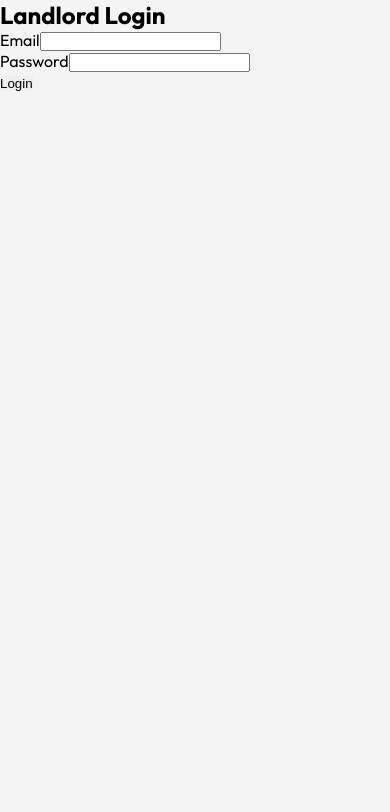
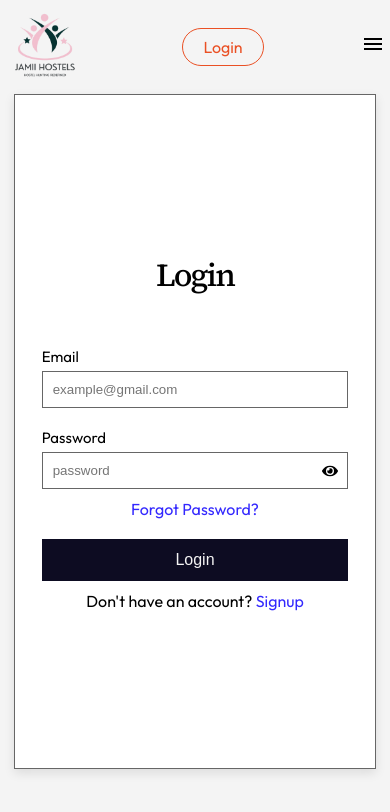
Before and after one commit to mwendwamark/Keja-connect-Frontend, a React (Vite) app: page /landlord/login in a window 390 px wide. Shown: the top 812 px of the page. Built offline with nearby package versions, Linux system fonts and the light colour scheme.

Commit message:
redo the login and signup pages to use jwt, style them and make them responsive

```diff
--- a/src/Landlords/LandlordNavbar/LandlordNavbar.jsx
+++ b/src/Landlords/LandlordNavbar/LandlordNavbar.jsx
@@ -33,7 +33,7 @@
             </>
           ) : (
             <li>
-              <NavLink to="/landlord-login">Login</NavLink>
+              <NavLink to="/landlord/login">Login</NavLink>
             </li>
           )}
         </ul>
--- a/src/Landlords/Login/LandlordLogin.css
+++ b/src/Landlords/Login/LandlordLogin.css
@@ -1,33 +1,35 @@
-.landlord-login-page {
-    width: 100%;
-    padding: 10px;
-    height: 100vh;
+:root {
+    --primary-font-size: 15px;
+    --input-padding: 10px;
+    --input-border: 1px solid var(--faint-text-color);
+    --container-width: 100%;
 }
 
-.landlord-login-page a {
-    color: var(--blue-link-color);
-    cursor: pointer;
-    transition: 0.4s linear;
-}
-
-.landlord-login-page a:hover {
-    text-decoration: underline;
+.landlord-login-page {
+    width: 100;
+    height: 100vh;
+    display: flex;
+    align-items: center;
+    justify-content: center;
+    padding: 10px;
 }
 
 .landlord-login-container {
-    width: 100%;
     display: flex;
     flex-direction: row-reverse;
     justify-content: space-between;
-    border: 1px solid var(--faint-text-color);
+    width: 100%;
+    border: var(--input-border);
+    background-color: white;
     height: 100%;
-    align-items: center;
+    box-shadow: 0 4px 10px rgba(0, 0, 0, 0.1);
+    overflow: hidden;
 }
 
 .landlord-login-image {
-    position: relative;
     width: 60%;
     height: 100%;
+    position: relative;
 }
 
 .landlord-login-image img {
@@ -37,156 +39,143 @@
     filter: grayscale(30%);
 }
 
+.landlord-login-overlay-text {
+    position: absolute;
+    top: 14%;
+    right: 50%;
+    transform: translate(60%, -10%);
+    text-align: center;
+    padding: 20px;
+    width: 80%;
+}
+
+.landlord-login-overlay-text h1 {
+    color: var(--background-color);
+    font-size: 2rem;
+    margin-bottom: 10px;
+}
+
+.landlord-login-overlay-text p {
+    font-size: 1.2rem;
+    color: var(--background-color);
+}
+
 .landlord-login-form {
     width: 40%;
+    padding: 20px;
     display: flex;
     flex-direction: column;
-    padding: 20px;
-    gap: 5px;
+    justify-content: center;
+    align-items: center;
 }
 
-.landlord-login-form-title {
+.landlord-login-title {
     text-align: center;
+    margin-bottom: 50px;
+    width: 100%;
 }
 
-.landlord-login-form-title h1::before {
-    content: "";
-    display: inline-block;
-    width: 50px;
-    height: 2px;
-    background-color: var(--text-color);
-    margin-right: 10px;
-    vertical-align: middle;
+.landlord-login-email-input,
+.landlord-login-password-input {
+    display: flex;
+    flex-direction: column;
+    width: 80%;
+    margin: 20px auto 0;
 }
 
-.landlord-login-form-title p {
-    color: var(--faint-text-color);
+.landlord-login-email-input input,
+.landlord-login-password-input input {
+    padding: var(--input-padding);
+    margin-top: 5px;
+    border-radius: 0;
+    border: var(--input-border);
+    width: 100%;
 }
 
-.landlord-login-input {
-    display: flex;
-    flex-direction: column;
-    width: 100%;
-    justify-content: center;
-    margin-left: auto;
-    margin-right: auto;
+.landlord-login-email-input label,
+.landlord-login-password-input label {
+    font-size: var(--primary-font-size);
 }
 
-.landlord-login-password input,
-.landlord-login-input input {
+.landlord-login-btn {
+    margin: 20px auto 0;
+    display: flex;
+    justify-content: center;
     padding: 12px;
-    width: 100%;
-    box-sizing: border-box;
-    border: 0.2px solid var(--faint-text-color);
-}
-.landlord-login-password label,
-.landlord-login-input label{
-    color: var(--faint-text-color);
+    width: 80%;
+    text-align: center;
+    color: var(--background-color);
+    background-color: var(--text-color);
+    font-size: 1rem;
 }
 
-.landlord-forgot-pass {
-    text-align: end;
-}
-
-.landlord-login-password-field {
+.landlord-login-password-input {
     position: relative;
-    width: 100%;
 }
 
 .landlord-login-eye-icon {
     position: absolute;
     right: 10px;
-    top: 55%;
+    top: 75%;
     transform: translateY(-50%);
     background: none;
     border: none;
     cursor: pointer;
     font-size: 16px;
-    color: #333;
-    z-index: 2;
 }
 
-.error-messages p {
-    color: red;
-    font-size: 14px;
-    padding: 10px;
+.landlord-dont-have-an-account,
+.landlord-forgot-password {
+    margin-top: 10px;
 }
 
-.landlord-login-btn {
-    padding: 12px;
-    width: 100%;
-    background-color: var(--text-color);
-    color: var(--background-color);
-    cursor: pointer;
-    transition: 0.4s ease;
-    text-align: center;
-    margin: 0 auto;
-    font-size: 16px;
+.landlord-dont-have-an-account p span a,
+.landlord-forgot-password p a {
+    color: var(--blue-link-color);
 }
 
-.landlord-login-btn:hover {
-    opacity: 0.8;
-}
-
-.landlord-dont-have-account{
-    padding-top: 10px;
-    text-align: center;
+.landlord-dont-have-an-account p span a:hover,
+.landlord-forgot-password p a:hover {
+    text-decoration: underline;
 }
 
 @media screen and (max-width: 1024px) {
-
-    .landlord-login-image,
-    .landlord-login-form {
+    .landlord-login-form,
+    .landlord-login-image {
         width: 50%;
     }
 }
 
-@media screen and (max-width: 870px) {
-
+@media screen and (max-width: 768px) {
     .landlord-login-page {
-        margin-top: -50px;
+        height: 80dvh;
     }
 
     .landlord-login-image {
         display: none;
     }
 
-    .landlord-login-container {
-        justify-content: center;
-        border: none;
+    .landlord-login-form {
+        width: 100%;
     }
 
-    .landlord-login-form {
-        border: 1px solid var(--faint-text-color);
-        width: 80%;
+    .landlord-login-title {
+        margin-bottom: 30px;
     }
 }
 
-@media screen and (max-width: 680px) {
-    .landlord-login-form {
-        width: 90%;
-        padding: 20px;
-    }
-}
-
-@media screen and (max-width: 500px) {
-    .landlord-login-form {
-        width: 140%;
-    }
-}
-
-@media screen and (max-width: 380px) {
+@media screen and (max-width: 600px) {
     .landlord-login-page {
         padding: 0px;
     }
 
-    .landlord-login-form-title h1::before {
-        content: "";
-        display: inline-block;
-        width: 30px;
-        height: 2px;
-        background-color: var(--text-color);
-        margin-right: 10px;
-        vertical-align: middle;
+    .landlord-login-form {
+        padding: 10px;
+    }
+
+    .landlord-login-email-input,
+    .landlord-login-password-input,
+    .landlord-login-btn {
+        width: 90%;
     }
 }
--- a/src/Landlords/Login/LandlordLogin.jsx
+++ b/src/Landlords/Login/LandlordLogin.jsx
@@ -1,11 +1,29 @@
-import React, { useState } from "react";
-import { useNavigate } from "react-router-dom";
+import React, { useState, useEffect } from "react";
+import { useNavigate, NavLink } from "react-router-dom";
+import { FaEye, FaEyeSlash } from "react-icons/fa";
+import { ToastContainer, toast } from "react-toastify";
+import "react-toastify/dist/ReactToastify.css";
+import "./LandlordLogin.css";
+import Navbar from "../../Components/Navbar/Navbar";
+import img from "../../assets/landlordlogin.jpeg";
+
 
 const LandlordLogin = () => {
   const [email, setEmail] = useState("");
   const [password, setPassword] = useState("");
   const [error, setError] = useState(null);
   const navigate = useNavigate();
+  const [showPassword, setShowPassword] = useState(false);
+
+  useEffect(() => {
+    if (error) {
+      const timeoutId = setTimeout(() => {
+        setError(null); // Clear the error after 8 seconds
+      }, 8000);
+
+      return () => clearTimeout(timeoutId); // Cleanup on component unmount or error change
+    }
+  }, [error]);
 
   const handleSubmit = async (e) => {
     e.preventDefault();
@@ -32,11 +50,12 @@
         // Store token and user data
         localStorage.setItem("token", result.token);
         localStorage.setItem("user", JSON.stringify(result.data.landlord)); // Save user data in localStorage
-
+        toast.success("Logged in successfully!");
         // Redirect to Landlord Dashboard
         navigate("/landlord/dashboard");
       } else {
         setError(result.status.message);
+        toast.error("Error: Login failed");
       }
     } catch (error) {
       setError("An error occurred. Please try again.");
@@ -44,31 +63,79 @@
   };
 
   return (
-    <div>
-      <h2>Landlord Login</h2>
-      {error && <p style={{ color: "red" }}>{error}</p>}
-      <form onSubmit={handleSubmit}>
-        <div>
-          <label>Email</label>
+    <>
+      <Navbar />
+      <div className="landlord-login-page container">
+        <div className="landlord-login-container">
+          <div className="landlord-login-image">
+            <img src={img} alt="landlord-login-image" />
+            <div className="landlord-login-overlay-text">
+              <h1 className="h2-heading">Welcome back!</h1>
+              <p>Join our platform to manage properties and more</p>
+            </div>
+          </div>
+
+            <form onSubmit={handleSubmit} className="landlord-login-form">
+              <div className="landlord-login-title">
+                <h1 className="h2-heading">Login</h1>
+              </div>
+              <div className="landlord-login-email-input">
+                <label htmlFor="email">Email</label>
                 <input
                   type="email"
                   value={email}
                   onChange={(e) => setEmail(e.target.value)}
                   required
+                  name="email"
+                  id="email"
+                  placeholder="example@gmail.com"
                 />
               </div>
-        <div>
-          <label>Password</label>
+              <div className="landlord-login-password-input">
+                <label htmlFor="password">Password</label>
                 <input
-            type="password"
+                  type={showPassword ? "text" : "password"}
                   value={password}
                   onChange={(e) => setPassword(e.target.value)}
                   required
+                  id="password"
+                  name="password"
+                  placeholder="password"
                 />
+                <button
+                  type="button"
+                  onClick={() => setShowPassword(!showPassword)}
+                  className="landlord-login-eye-icon"
+                >
+                  {" "}
+                  {showPassword ? <FaEyeSlash /> : <FaEye />}
+                </button>
               </div>
-        <button type="submit">Login</button>
+              <div className="landlord-forgot-password">
+                <p>
+                  <NavLink to="landlord/reset/password">Forgot Password?</NavLink>
+                </p>
+              </div>
+              <div className="errors container ">
+                {error && <p style={{ color: "red", padding: "0px 30px" }}>{error}</p>}
+              </div>
+              <button className="landlord-login-btn" type="submit">
+                Login
+              </button>
+
+              <div className="landlord-dont-have-an-account">
+                <p>
+                  Don't have an account?{" "}
+                  <span>
+                    <NavLink to="/landlord/signup">Signup</NavLink>
+                  </span>
+                </p>
+              </div>
             </form>
           </div>
+        </div>
+      <ToastContainer />
+    </>
   );
 };
 
--- a/src/Landlords/Profile/LandlordProfle.jsx
+++ b/src/Landlords/Profile/LandlordProfle.jsx
@@ -7,11 +7,11 @@
 
   const handleLogout = () => {
     localStorage.removeItem("user");
-    navigate("/landlord-login");
+    navigate("/landlord/login");
   };
 
   if (!user) {
-    navigate("/landlord-login");
+    navigate("/landlord/login");
     return null;
   }
 
--- a/src/Landlords/Signup/LandlordSignup.jsx
+++ b/src/Landlords/Signup/LandlordSignup.jsx
@@ -170,12 +170,12 @@
                   name="password_confirmation"
                 />
               </div>
+              <div className="errors container">
+                {error && <p style={{ color: "red" }}>{error}</p>}
+              </div>
               <button className="landlord-signup-btn" type="submit">
                 Create Account
               </button>
-              <div className="errors">
-                {error && <p style={{ color: "red" }}>{error}</p>}
-              </div>
               <div className="landlord-have-an-account">
                 <p>
                   Have an account?{" "}
--- a/src/Students/Login/StudentLogin.css
+++ b/src/Students/Login/StudentLogin.css
@@ -1,33 +1,35 @@
-.student-login-page {
-    width: 100%;
-    padding: 10px;
-    height: 100vh;
+:root {
+    --primary-font-size: 15px;
+    --input-padding: 10px;
+    --input-border: 1px solid var(--faint-text-color);
+    --container-width: 100%;
 }
 
-.student-login-page a {
-    color: var(--blue-link-color);
-    cursor: pointer;
-    transition: 0.4s linear;
-}
-
-.student-login-page a:hover {
-    text-decoration: underline;
+.student-login-page {
+    width: 100;
+    height: 100vh;
+    display: flex;
+    align-items: center;
+    justify-content: center;
+    padding: 10px;
 }
 
 .student-login-container {
-    width: 100%;
     display: flex;
     flex-direction: row-reverse;
     justify-content: space-between;
-    border: 1px solid var(--faint-text-color);
+    width: 100%;
+    border: var(--input-border);
+    background-color: white;
     height: 100%;
-    align-items: center;
+    box-shadow: 0 4px 10px rgba(0, 0, 0, 0.1);
+    overflow: hidden;
 }
 
 .student-login-image {
-    position: relative;
     width: 60%;
     height: 100%;
+    position: relative;
 }
 
 .student-login-image img {
@@ -37,169 +39,144 @@
     filter: grayscale(30%);
 }
 
+.student-login-overlay-text {
+    position: absolute;
+    top: 14%;
+    right: 50%;
+    transform: translate(60%, -10%);
+    text-align: center;
+    padding: 20px;
+    width: 80%;
+}
+
+.student-login-overlay-text h1 {
+    color: var(--background-color);
+    font-size: 2rem;
+    margin-bottom: 10px;
+}
+
+.student-login-overlay-text p {
+    font-size: 1.2rem;
+    color: var(--background-color);
+}
+
 .student-login-form {
     width: 40%;
+    padding: 20px;
     display: flex;
     flex-direction: column;
-    padding: 20px;
-    gap: 5px;
+    justify-content: center;
+    align-items: center;
 }
 
-.student-login-form-title {
+.student-login-title {
     text-align: center;
+    margin-bottom: 50px;
+    width: 100%;
 }
 
-.student-login-form-title h1::before {
-    content: "";
-    display: inline-block;
-    width: 50px;
-    height: 2px;
-    background-color: var(--text-color);
-    margin-right: 10px;
-    vertical-align: middle;
+.student-login-email-input,
+.student-login-password-input {
+    display: flex;
+    flex-direction: column;
+    width: 80%;
+    margin: 20px auto 0;
 }
 
-.student-login-form-title p {
-    color: var(--faint-text-color);
+.student-login-email-input input,
+.student-login-password-input input {
+    padding: var(--input-padding);
+    margin-top: 5px;
+    border-radius: 0;
+    border: var(--input-border);
+    width: 100%;
 }
 
-.student-login-input {
-    display: flex;
-    flex-direction: column;
-    width: 100%;
-    justify-content: center;
-    margin-left: auto;
-    margin-right: auto;
+.student-login-email-input label,
+.student-login-password-input label {
+    font-size: var(--primary-font-size);
 }
 
-.student-login-password input,
-.student-login-input input {
+.student-login-btn {
+    margin: 20px auto 0;
+    display: flex;
+    justify-content: center;
     padding: 12px;
-    width: 100%;
-    box-sizing: border-box;
-}
-.student-login-password label,
-.student-login-input label{
-    color: var(--faint-text-color);
-}
-.student-forgot-pass {
-    text-align: end;
+    width: 80%;
+    text-align: center;
+    color: var(--background-color);
+    background-color: var(--text-color);
+    font-size: 1rem;
 }
 
-.student-login-password {
-    display: flex;
-    position: relative;
-    flex-direction: column;
-    width: 100%;
-    justify-content: center;
-    margin-left: auto;
-    margin-right: auto;
-}
-
-.student-login-password input {
-    padding: 12px;
-    padding-right: 40px;
-}
-
-.student-login-password-field {
+.student-login-password-input {
     position: relative;
 }
 
 .student-login-eye-icon {
     position: absolute;
     right: 10px;
-    top: 55%;
+    top: 60%;
     transform: translateY(-50%);
     background: none;
     border: none;
     cursor: pointer;
     font-size: 16px;
-    color: #333;
-    z-index: 2;
 }
 
-.error-messages p {
-    color: red;
-    font-size: 14px;
-    padding: 10px;
+.student-dont-have-an-account,
+.student-forgot-password {
+    margin-top: 10px;
 }
 
-.student-login-btn {
-    padding: 12px;
-    width: 100%;
-    background-color: var(--text-color);
-    color: var(--background-color);
-    cursor: pointer;
-    transition: 0.4s ease;
-    text-align: center;
-    margin: 0 auto;
-    font-size: 16px;
+.student-dont-have-an-account p span a,
+.student-forgot-password p a {
+    color: var(--blue-link-color);
 }
 
-.student-login-btn:hover {
-    opacity: 0.8;
-}
-
-.student-dont-have-account {
-    padding-top: 10px;
-    text-align: center;
+.student-dont-have-an-account p span a:hover,
+.student-forgot-password p a:hover {
+    text-decoration: underline;
 }
 
 @media screen and (max-width: 1024px) {
 
-    .student-login-image,
-    .student-login-form {
+    .student-login-form,
+    .student-login-image {
         width: 50%;
     }
 }
 
-@media screen and (max-width: 870px) {
-
+@media screen and (max-width: 768px) {
     .student-login-page {
-        margin-top: -50px;
+        height: 80dvh;
     }
 
     .student-login-image {
         display: none;
     }
 
-    .student-login-container {
-        justify-content: center;
-        border: none;
+    .student-login-form {
+        width: 100%;
+    }
+
+    .student-login-title {
+        margin-bottom: 30px;
+    }
+}
+
+@media screen and (max-width: 600px) {
+    .student-login-page {
+        padding: 0px;
     }
 
     .student-login-form {
-        border: 1px solid var(--faint-text-color);
-        width: 80%;
+        padding: 10px;
+    }
+
+    .student-login-email-input,
+    .student-login-password-input,
+    .student-login-btn {
+        width: 90%;
     }
 }
-
-@media screen and (max-width: 680px) {
-    .student-login-form {
-        width: 90%;
-        padding: 20px;
-    }
-}
-
-@media screen and (max-width: 500px) {
-    .student-login-form {
-        width: 140%;
-    }
-}
-
-@media screen and (max-width: 380px) {
-    .student-login-page {
-        padding: 0px;
-        margin-top: -100px;
-    }
-
-    .student-login-form-title h1::before {
-        content: "";
-        display: inline-block;
-        width: 30px;
-        height: 2px;
-        background-color: var(--text-color);
-        margin-right: 10px;
-        vertical-align: middle;
-    }
-}
--- a/src/Students/Login/StudentLogin.jsx
+++ b/src/Students/Login/StudentLogin.jsx
@@ -1,11 +1,28 @@
-import React, { useState } from "react";
-import { useNavigate } from "react-router-dom";
+import React, { useState, useEffect } from "react";
+import { useNavigate, NavLink } from "react-router-dom";
+import { FaEye, FaEyeSlash } from "react-icons/fa";
+import { ToastContainer, toast } from "react-toastify";
+import "react-toastify/dist/ReactToastify.css";
+import "./StudentLogin.css";
+import Navbar from "../../Components/Navbar/Navbar";
+import img from "../../assets/studentlogin.jpg";
 
 const StudentLogin = () => {
   const [email, setEmail] = useState("");
   const [password, setPassword] = useState("");
   const [error, setError] = useState(null);
   const navigate = useNavigate();
+  const [showPassword, setShowPassword] = useState(false);
+
+  useEffect(() => {
+    if (error) {
+      const timeoutId = setTimeout(() => {
+        setError(null); // Clear the error after 8 seconds
+      }, 8000);
+
+      return () => clearTimeout(timeoutId); // Cleanup on component unmount or error change
+    }
+  }, [error]);
 
   const handleSubmit = async (e) => {
     e.preventDefault();
@@ -32,7 +49,7 @@
         // Store token and user data
         localStorage.setItem("token", result.token);
         localStorage.setItem("user", JSON.stringify(result.data.student)); // Save user data in localStorage
-
+        toast.success("Logged in successfully!");
         // Redirect to Hostels page
         navigate("/hostels");
       } else {
@@ -44,27 +61,80 @@
   };
 
   return (
-    <div>
-      <h2>Student Login</h2>
-      <form onSubmit={handleSubmit}>
+    <>
+      <Navbar />
+      <div className="student-login-page container">
+        <div className="student-login-container">
+          <div className="student-login-image">
+            <img src={img} alt="student-login-image" />
+            <div className="student-login-overlay-text">
+              <h1 className="h2-heading">Welcome back!</h1>
+              <p>Join our platform to manage properties and more</p>
+            </div>
+          </div>
+
+          <form onSubmit={handleSubmit} className="student-login-form">
+            <div className="student-login-title">
+              <h1 className="h2-heading">Login</h1>
+            </div>
+            <div className="student-login-email-input">
+              <label htmlFor="email">Email</label>
               <input
                 type="email"
-          placeholder="Email"
+                placeholder="example@gmail.com"
                 value={email}
                 onChange={(e) => setEmail(e.target.value)}
                 required
+                id="email"
+                name="email"
               />
+            </div>
+            <div className="student-login-password-input">
+              <label htmlFor="password">Password</label>
               <input
-          type="password"
-          placeholder="Password"
+                type={showPassword ? "text" : "password"}
+                placeholder="password"
                 value={password}
                 onChange={(e) => setPassword(e.target.value)}
                 required
+                id="password"
+                name="password"
               />
-        <button type="submit">Login</button>
+              <button
+                type="button"
+                onClick={() => setShowPassword(!showPassword)}
+                className="student-login-eye-icon"
+              >
+                {" "}
+                {showPassword ? <FaEyeSlash /> : <FaEye />}
+              </button>
+            </div>
+            <div className="student-forgot-password">
+              <p>
+                <NavLink to="/student/reset/password">Forgot Password?</NavLink>
+              </p>
+            </div>
+            <div className="errors container ">
+              {error && (
+                <p style={{ color: "red", padding: "0px 30px" }}>{error}</p>
+              )}
+            </div>
+            <button className="student-login-btn" type="submit">
+              Login
+            </button>
+
+            <div className="student-dont-have-an-account">
+              <p>
+                Don't have an account?{" "}
+                <span>
+                  <NavLink to="/student/signup">Signup</NavLink>
+                </span>
+              </p>
+            </div>
           </form>
-      {error && <p>{error}</p>}
         </div>
+      </div>
+    </>
   );
 };
 
--- a/src/Students/Profile/StudentProfile.jsx
+++ b/src/Students/Profile/StudentProfile.jsx
@@ -1,4 +1,4 @@
-// import React from 'react';
+import React from 'react';
 import { useNavigate } from "react-router-dom";
 
 const StudentProfile = () => {
@@ -7,11 +7,11 @@
 
   const handleLogout = () => {
     localStorage.removeItem("user");
-    navigate("/student-login");
+    navigate("/student/login");
   };
 
   if (!user) {
-    navigate("/student-login");
+    navigate("/student/login");
     return null;
   }
 
--- a/src/Students/StudentNavbar/StudentNavbar.jsx
+++ b/src/Students/StudentNavbar/StudentNavbar.jsx
@@ -11,7 +11,7 @@
     localStorage.removeItem("token");
 
     // Redirect to login page
-    navigate("/student-login");
+    navigate("/student/login");
   };
 
   return (
```
Also changed, not shown: src/Landlords/Signup/LandlordSignup.css (+42 -2 lines), src/Students/Signup/StudentSignup.css (+41 -1 lines), src/Students/Signup/StudentSignup.jsx (+4 -3 lines), src/assets/landlordlogin.jpeg (added), src/assets/landlordlogin.png (deleted). Lines whose indentation alone changed are shown as unchanged.
